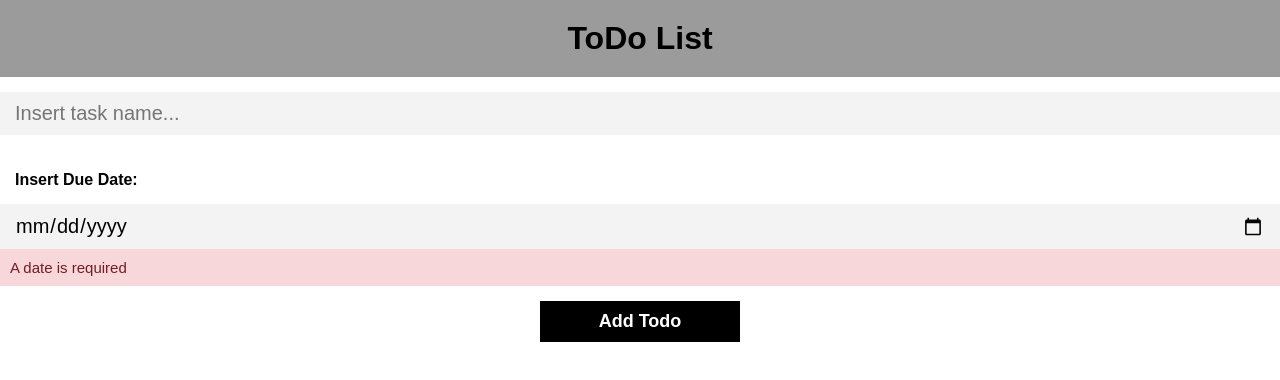
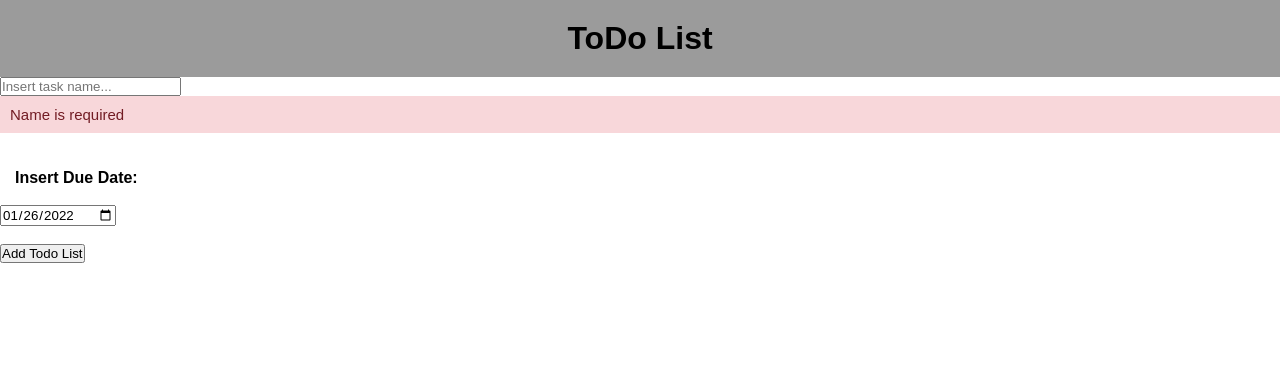
Before and after one commit to JavierGonzalez045/ToDo-List-Angular, an Angular app: page / in a window 1280 px wide. Shown: the top 380 px of the page. Built offline with nearby package versions, Linux system fonts and the light colour scheme.

Commit message:
Validation Of Name && alert Date Added

```diff
--- a/src/app/app.component.ts
+++ b/src/app/app.component.ts
@@ -1,5 +1,5 @@
 import { Component } from '@angular/core';
-
+import { FormControl, FormGroup, Validators } from '@angular/forms';
 @Component({
   selector: 'app-root',
   templateUrl: './app.component.html',
--- a/src/app/app.module.ts
+++ b/src/app/app.module.ts
@@ -1,13 +1,14 @@
 import { NgModule } from '@angular/core';
 import { FormsModule } from '@angular/forms';
 import { BrowserModule } from '@angular/platform-browser';
+import { ReactiveFormsModule } from '@angular/forms';
 
 import { AppComponent } from './app.component';
 import { TodosComponent } from './components/todos/todos.component';
 
 @NgModule({
   declarations: [AppComponent, TodosComponent],
-  imports: [BrowserModule, FormsModule],
+  imports: [BrowserModule, FormsModule, ReactiveFormsModule],
   providers: [],
   bootstrap: [AppComponent],
 })
--- a/src/app/components/todos/todos.component.html
+++ b/src/app/components/todos/todos.component.html
@@ -1,15 +1,40 @@
 <div class="todos">
-  <form (submit)="addTodo()">
+  <form [formGroup]="profileForm" (ngSubmit)="onSum()">
     <input
+      id="task-name"
       type="text"
-      name="inputTodo"
       placeholder="Insert task name..."
-      class="todo-input"
-      maxlength="30"
-      [(ngModel)]="inputTodo"
+      formControlName="taskName"
+
     />
-    <br />
-    <br />
+    <div class="alert alert-danger" *ngIf= "!taskName?.valid">Name is required</div>
+    <br /><br />
+    <label class="lbldudate"><strong>Insert Due Date:</strong></label>
+    <br /><br />
+    <input
+    id="due-date"
+    type="date"
+    formControlName="dueDate" />
+    <div class="alert alert-danger" *ngIf= "!dueDate?.valid">Date is required</div>
+    <br /><br />
+    <button type="submit" [disabled]="!taskName?.valid && !dueDate?.valid" >Add Todo List</button>
+  </form>
+
+  <div *ngFor="let todos of todo; let i = index">
+    <a>
+      {{ i + 1 }}
+      {{ todos.taskName }}
+      {{ todos.dueDate }}
+      <button>Cancel</button>
+      <button>Complete</button>
+    </a>
+  </div>
+     <!--
+        class="todo-input"
+        maxlength="30"
+        [(ngModel)]="inputTodo"
+      -->
+    <!--
     <label class="lbldudate"><strong>Insert Due Date:</strong></label>
     <input
       type="date"
@@ -27,7 +52,7 @@
       {{ todo.duedate ? todo.duedate : "You should insert date" }}
       <div class="status">
         {{
-          todo.canceled
+            todo.canceled
             ? "Canceled"
             : todo.completed
             ? "Completed"
@@ -35,7 +60,8 @@
         }}
       </div>
     </div>
-
+    -->
+<!--
     <button
       class="canceled"
       [disabled]="todo.canceled"
@@ -55,3 +81,4 @@
     </button>
   </div>
 </div>
+-->
--- a/src/app/components/todos/todos.component.ts
+++ b/src/app/components/todos/todos.component.ts
@@ -1,8 +1,12 @@
 import { style } from '@angular/animations';
 import { Content } from '@angular/compiler/src/render3/r3_ast';
+import { getLocaleDateFormat } from '@angular/common';
 import { Component, OnInit } from '@angular/core';
+import { FormBuilder, FormGroup, FormControl, Validators, ControlContainer } from '@angular/forms';
 import { Todo } from './../../models/Todo';
 import { empty } from 'rxjs';
+import { invalid } from '@angular/compiler/src/render3/view/util';
+
 
 
 @Component({
@@ -10,17 +14,46 @@
   templateUrl: './todos.component.html',
   styleUrls: ['./todos.component.css'],
 })
-export class TodosComponent implements OnInit {
-  todos = new Array<Todo>();
+export class TodosComponent {
 
-  inputTodo: string = '';
+  profileForm = new FormGroup({
+    taskName: new FormControl('',[Validators.required]),
+    dueDate: new FormControl(this.formatDate(new Date()),[Validators.required]),
+  });
 
-  inputDate?: Date;
+  todo: Array<any> = [];
 
-  constructor() {}
+  constructor(private fb: FormBuilder) {}
+  onSum() {
+     console.warn(this.profileForm.value.taskName);
+     console.warn(this.profileForm.value.dueDate);
+    if (this.formatDate(new Date()) <= this.profileForm.value.dueDate) {
+      if (this.todo.length === 0) {
+        this.todo = [this.profileForm.value];
+      }
+      else
+      {
+        this.todo = [...this.todo, this.profileForm.value];
+      }
+    } else {
+      alert("Can't enter past dates");
+    }
+  }
+  private formatDate(date: Date) {
+    const d = new Date(date);
+    let month = '' + (d.getMonth() + 1);
+    let day = '' + d.getDate();
+    const year = d.getFullYear();
+    if (month.length < 2) month = '0' + month;
+    if (day.length < 2) day = '0' + day;
+    return [year, month, day].join('-');
+  }
+  get taskName(){return this.profileForm.get('taskName')}
+  get dueDate(){return this.profileForm.get('dueDate')}
+}
 
-  ngOnInit(): void {}
 
+/*
   addTodo() {
     if (this.inputTodo == '' ) {
       alert("Can't leave the field empty");
@@ -39,11 +72,13 @@
       });
     }
   }
+  */
+ /*
   disablecancel(index: number) {
     this.todos.splice(index, 1, {
       content: this.todos[index].content,
       duedate: this.todos[index].duedate,
-      completed: true,
+      completed: true ,
       canceled: true,
     });
   }
@@ -57,3 +92,4 @@
     });
   }
 }
+*/
--- /dev/null
+++ b/src/app/models/Status.ts
@@ -0,0 +1,5 @@
+export enum status {
+    pending = 1,
+    canceled = 2,
+    completed = 3,
+  }
--- a/src/app/models/Todo.ts
+++ b/src/app/models/Todo.ts
@@ -1,8 +1,8 @@
+
 export interface Todo {
   content?: string;
   completed?: boolean;
   disable?: boolean;
   canceled?: boolean;
-  status?: string;
   duedate?: Date;
 }
```
